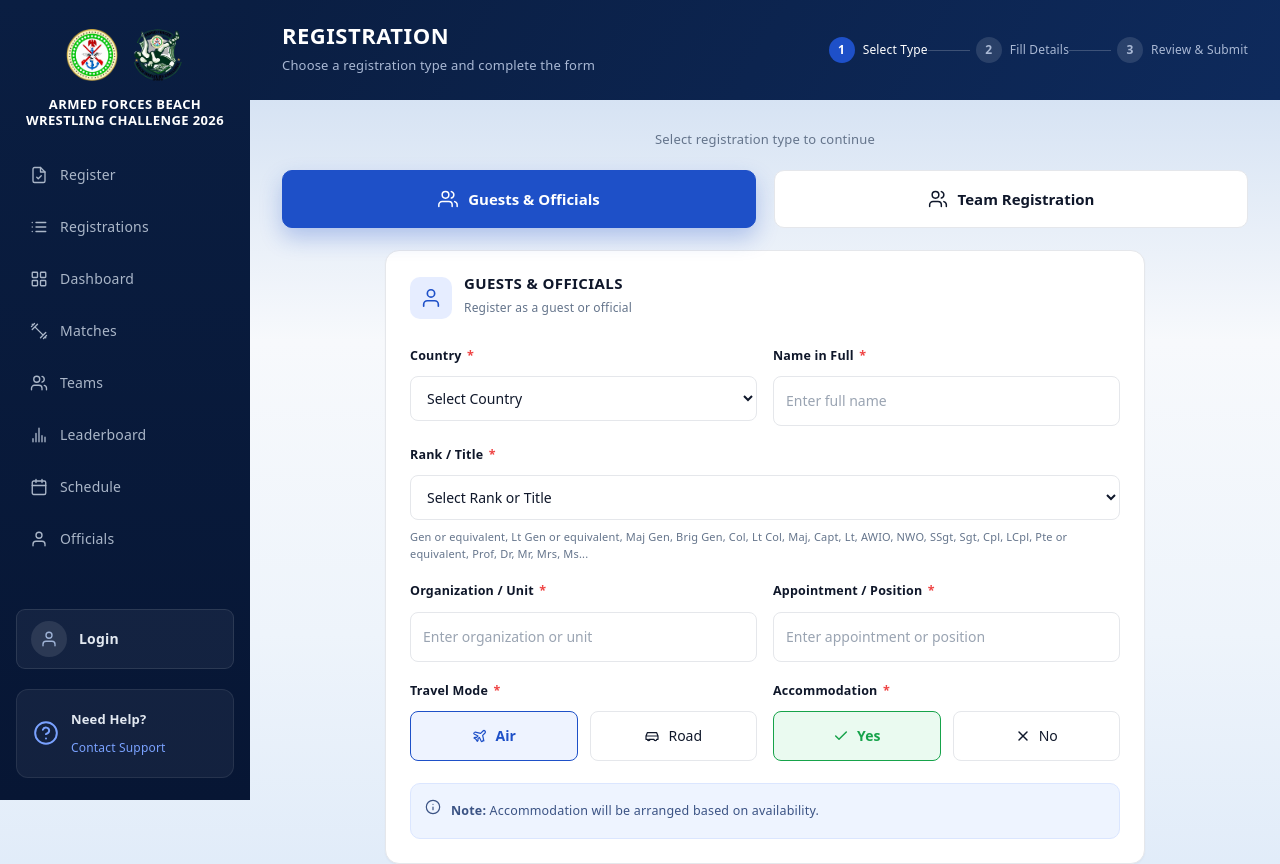
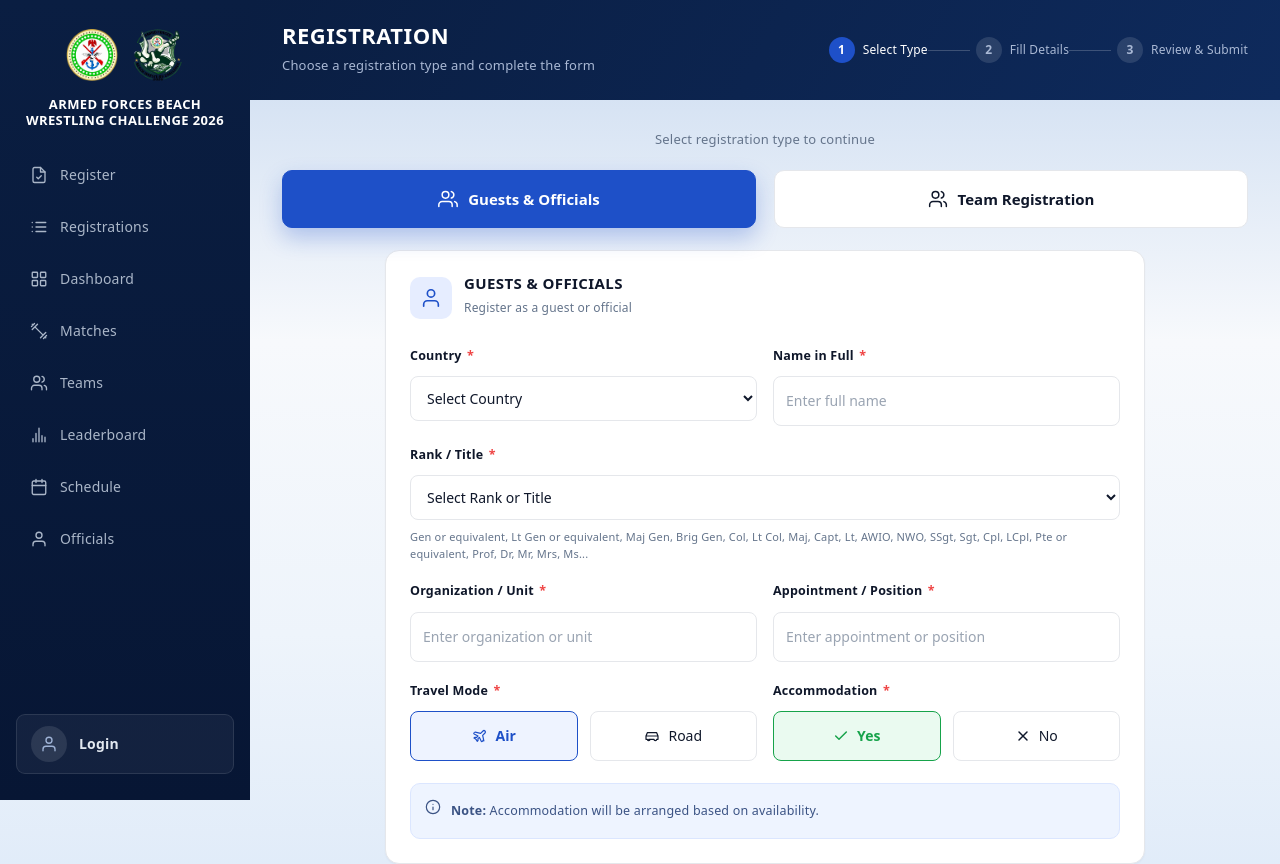
Before and after one commit to geekelo/naval_wrestle_pulse, a React (Vite) app: page / in a window 1280 px wide. Shown: the top 864 px of the page. Built offline with nearby package versions, Linux system fonts and the light colour scheme.

Commit message:
Remove help section from Sidebar component: comment out the help link and title for future reference.

```diff
--- a/src/components/Sidebar.jsx
+++ b/src/components/Sidebar.jsx
@@ -104,13 +104,13 @@ function Sidebar({ open = false, onNavigate }) {
         )}
       </div>
 
-      <div className="nwp-help">
+      {/* <div className="nwp-help">
         {icon.help}
         <div>
           <div className="nwp-help-title">Need Help?</div>
           <a className="nwp-help-link" href="#support">Contact Support</a>
         </div>
-      </div>
+      </div> */}
     </aside>
   )
 }
```
